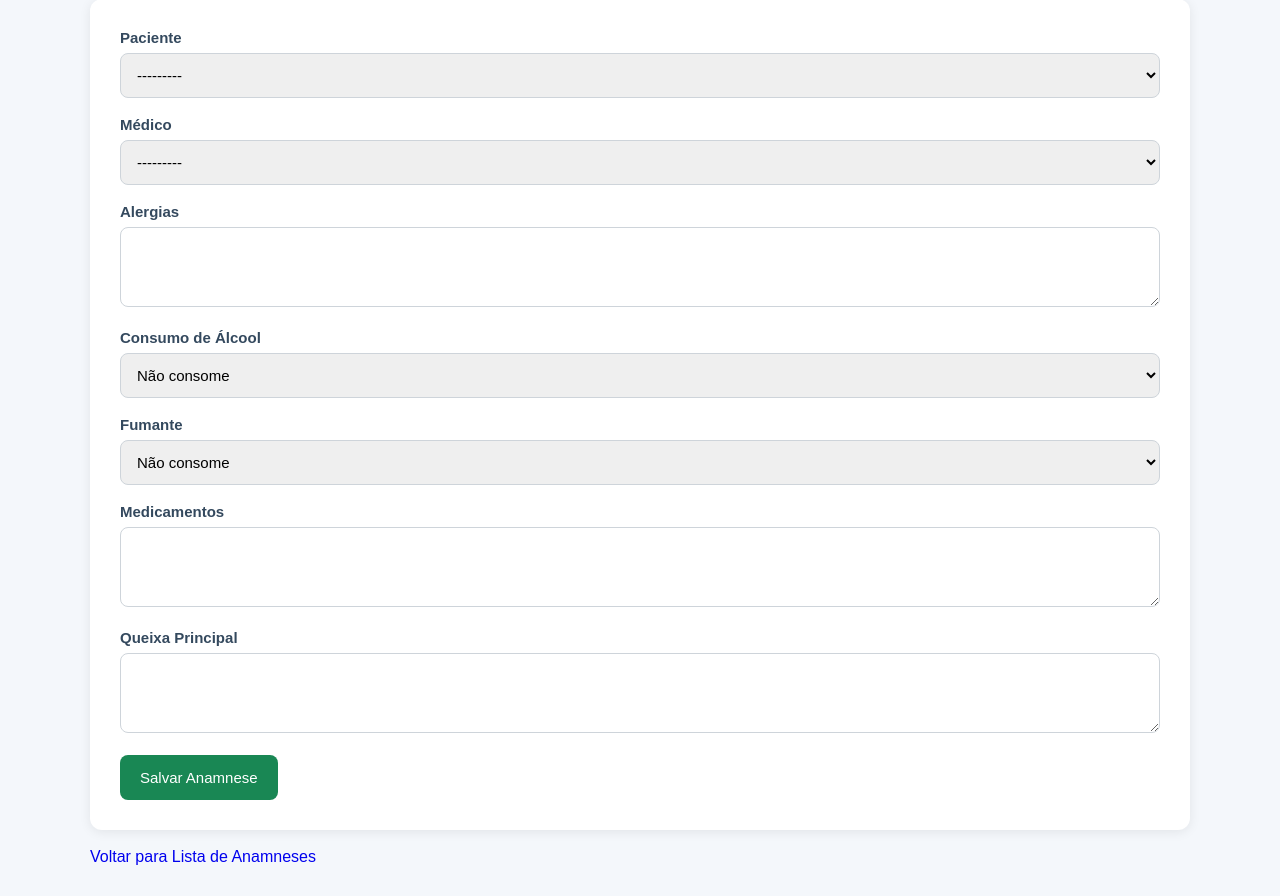
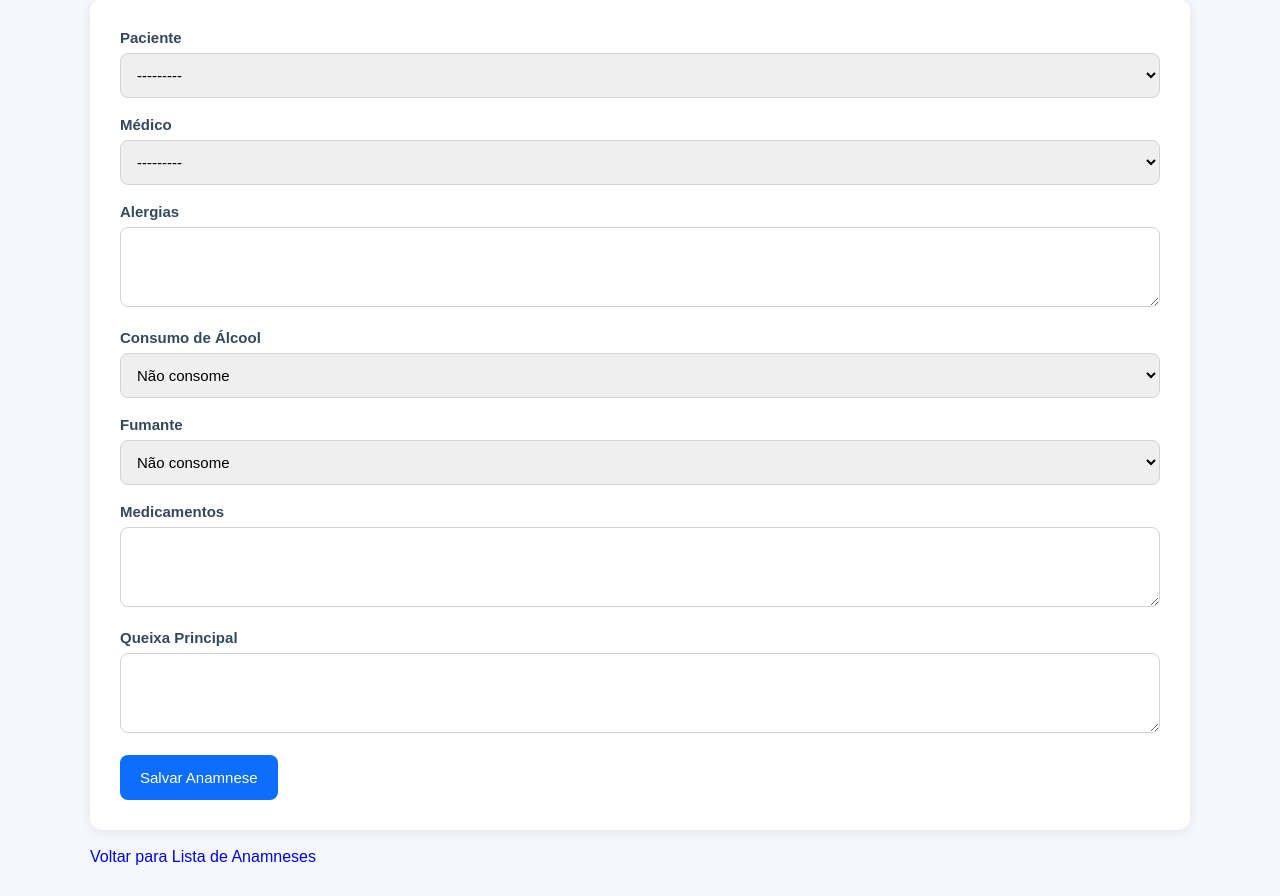
Before and after one commit to anleaes/2026-1-SDM-Segunda-Noite-ZS-02, a Django app: page /anamnese/add/ in a window 1280 px wide. Shown: the part 288-1184 px from the top of the page. Run offline with Django 5.2, Linux system fonts and the light colour scheme; data that the repository does not hold is empty.

Commit message:
alterei a cor do botão salvar

```diff
--- a/prontuarioapp/static/css/style.css
+++ b/prontuarioapp/static/css/style.css
@@ -108,7 +108,7 @@ textarea {
 ========================= */
 
 form button[type="submit"] {
-    background-color: #198754;
+    background-color: #0d6efd;
     color: white;
     border: none;
     padding: 14px 20px;
```
